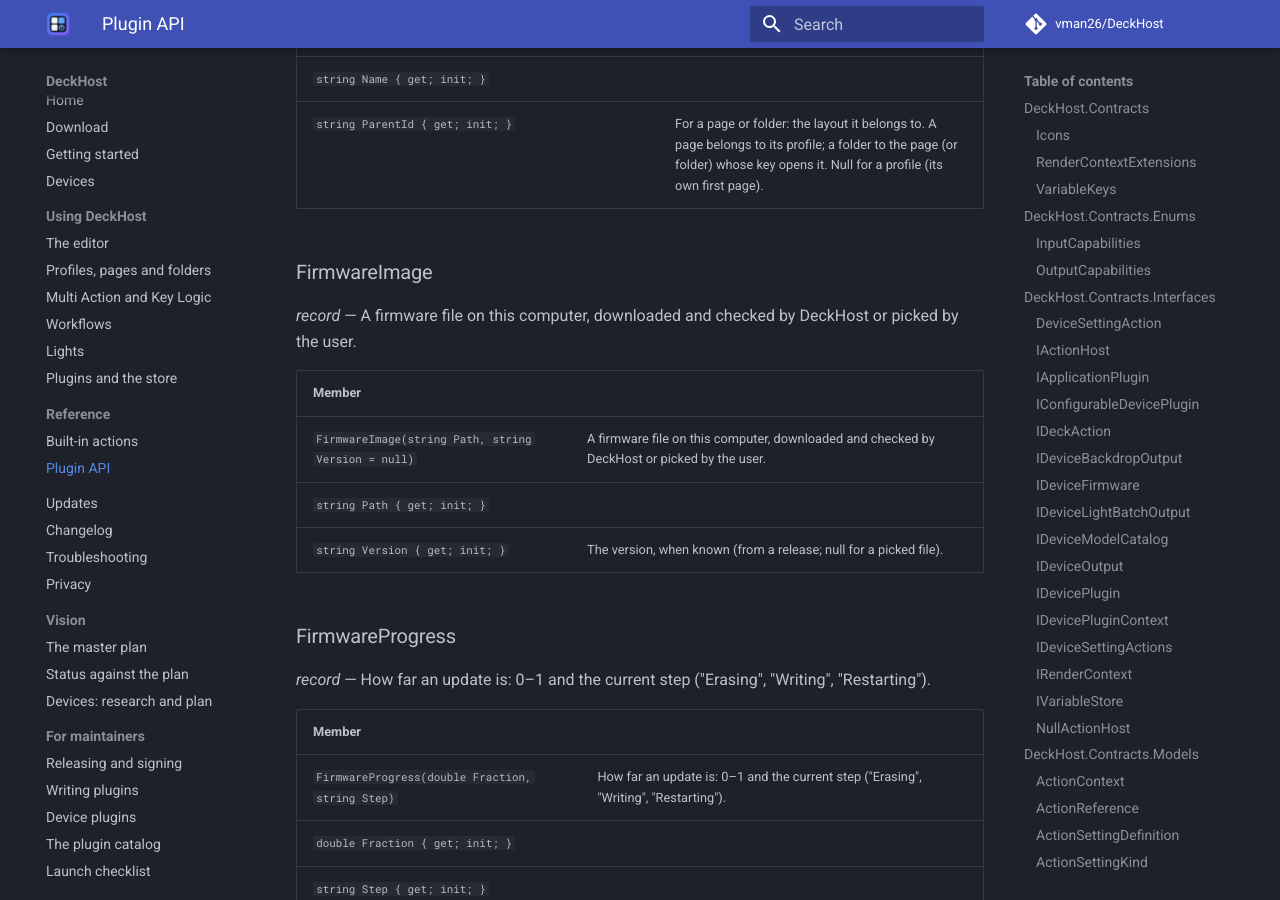
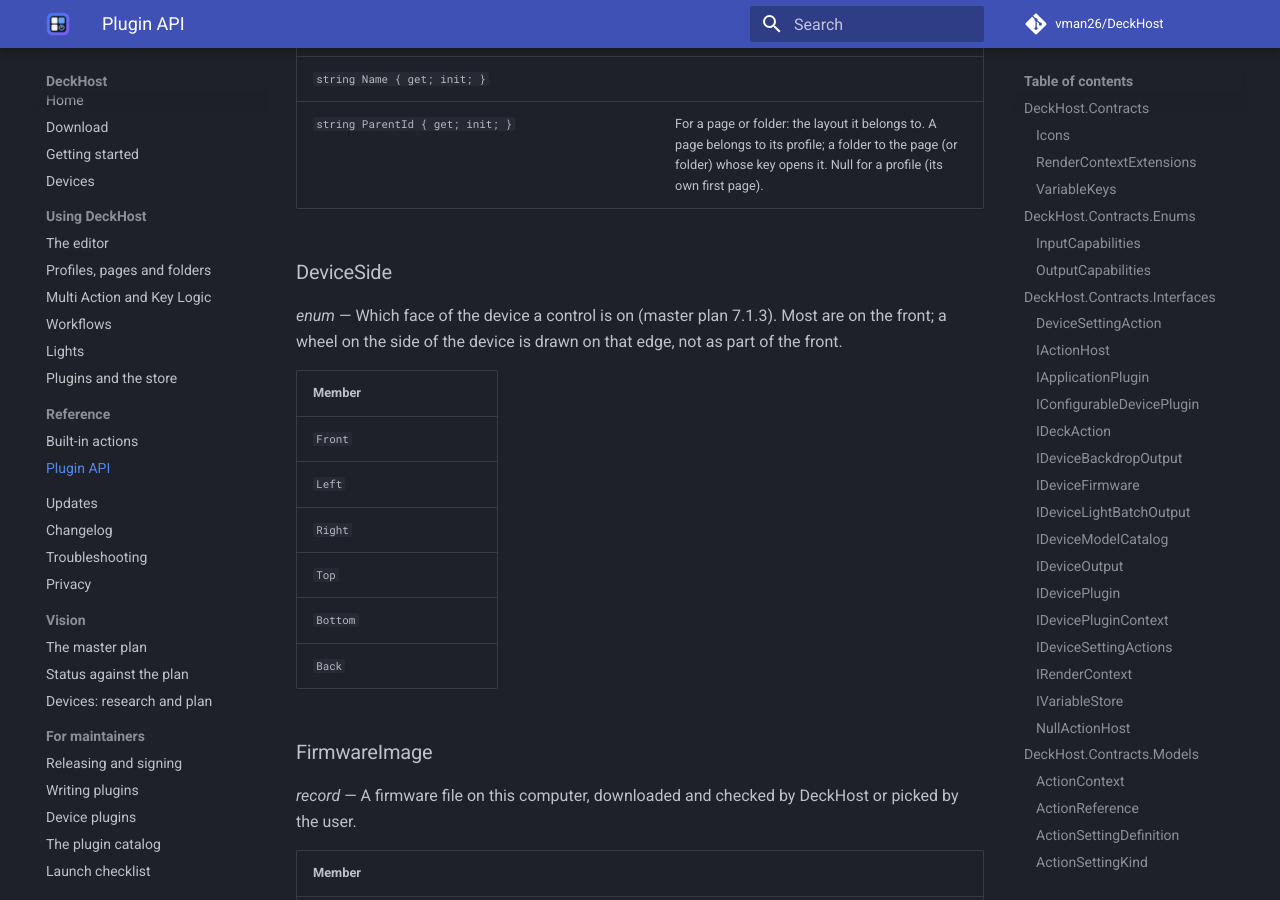
Before and after one commit to vman26/DeckHost, an MkDocs documentation site: the page built from docs/reference/api.md, in a window 1280 px wide and 900 px high, scrolled down 28055 px. Built offline with MkDocs 1.6.1 and Material for MkDocs 9.7.7, drawn with Linux system fonts in a browser that asks for light colours; comment, search, counter and statistics services are not loaded; some of the changed text lies outside the part shown.

Commit message:
Descriptor: which side of the device a control is on
PhysicalControl.Side (DeviceSide: front, left, right, top, bottom, back; an
init property, front by default), so a wheel on the side of a device can be
drawn on that edge instead of as part of the front.

Co-Authored-By: Claude Opus 5.5 <noreply@anthropic.com>
Claude-Session: https://claude.ai/code/session_012EBcvHpHJnyUyHcb3dfxyi

```diff
--- a/docs/reference/api.md
+++ b/docs/reference/api.md
@@ -603,6 +603,19 @@ Everything in `DeckHost.Contracts` (MIT), the library plugins are built against.
 | `string Name { get; init; }` |  |
 | `string ParentId { get; init; }` | For a page or folder: the layout it belongs to. A page belongs to its profile; a folder to the page (or folder) whose key opens it. Null for a profile (its own first page). |
 
+### DeviceSide
+
+*enum* — Which face of the device a control is on (master plan 7.1.3). Most are on the front; a wheel on the side of the device is drawn on that edge, not as part of the front.
+
+| Member | |
+|---|---|
+| `Front` |  |
+| `Left` |  |
+| `Right` |  |
+| `Top` |  |
+| `Bottom` |  |
+| `Back` |  |
+
 ### FirmwareImage
 
 *record* — A firmware file on this computer, downloaded and checked by DeckHost or picked by the user.
@@ -767,6 +780,7 @@ Everything in `DeckHost.Contracts` (MIT), the library plugins are built against.
 | `int RenderHeight { get; init; }` | Pixel height of the control's own image on the device; 0 when it has none. |
 | `int RenderWidth { get; init; }` | Pixel width of the control's own image on the device; 0 when it has none. |
 | `ControlShape Shape { get; init; }` | Its outline, for drawing it like the hardware. |
+| `DeviceSide Side { get; init; }` | The face it is on; `Front` unless the device says otherwise. Its `Bounds` still place it in the layout, next to the front controls on that side. |
 | `ControlType Type { get; init; }` |  |
 
 ### PhysicalSize
```
Also changed, not shown: 3 other files.
